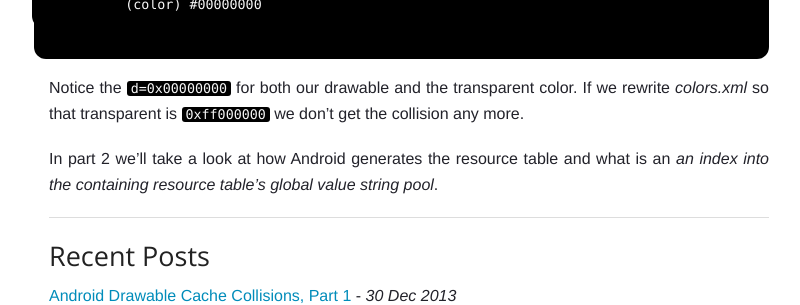
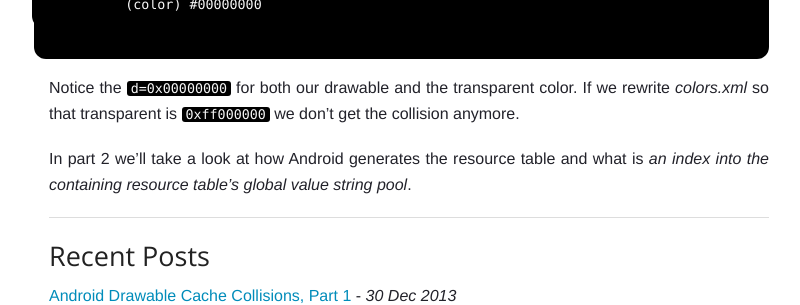
Before and after one commit to madisp/madisp.github.io, a Jekyll site: the page built from _posts/2013-12-30-drawable-cache-collisions.md, in a window 1280 px wide and 900 px high, scrolled down 3761 px. Shown: the part 488-793 px from the top of the window, without its empty margins (106-906 px from the left). Built offline with Jekyll 4.4.1, drawn with Linux system fonts in a browser that asks for light colours; Markdown is read by kramdown in place of the engine named in the settings.

Commit message:
Fix typos

````diff
--- a/_posts/2013-12-30-drawable-cache-collisions.md
+++ b/_posts/2013-12-30-drawable-cache-collisions.md
@@ -186,6 +186,6 @@ Package Group 0 id=127 packageCount=1 name=com.madisp.android.collision
           (color) #00000000
 ```
 
-Notice the `d=0x00000000` for both our drawable and the transparent color. If we rewrite *colors.xml* so that transparent is `0xff000000` we don't get the collision any more.
+Notice the `d=0x00000000` for both our drawable and the transparent color. If we rewrite *colors.xml* so that transparent is `0xff000000` we don't get the collision anymore.
 
-In part 2 we'll take a look at how Android generates the resource table and what is an *an index into the containing resource table's global value string pool*.
+In part 2 we'll take a look at how Android generates the resource table and what is *an index into the containing resource table's global value string pool*.
````
